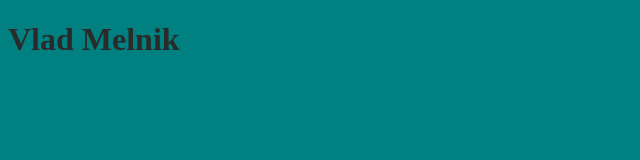
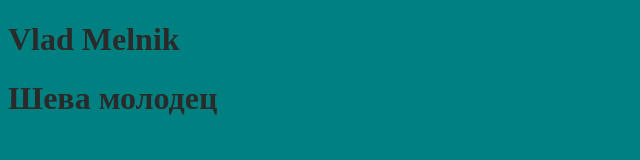
Before and after one commit to vmelniki2828/try-project, a plain HTML site: page index.html in a window 1280 px wide. Shown: the whole page, without its empty margins (0-640 px from the left). Drawn offline with Linux system fonts and the light colour scheme.

Commit message:
ваыаыа

```diff
--- a/index.html
+++ b/index.html
@@ -9,5 +9,6 @@
 </head>
 <body>
     <h1>Vlad Melnik</h1>
+    <h1>Шева молодец</h1>
 </body>
 </html>
```
